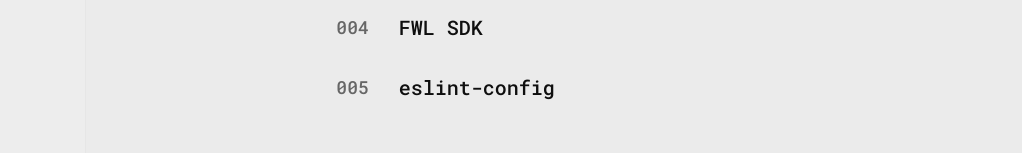
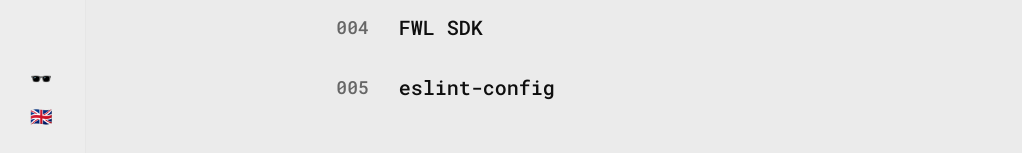
Before and after one commit to Fuzznimp/personal-website, a Next.js app: page / in a window 1280 px wide. Shown: the part 644-797 px from the top of the page, without its empty margins (0-1022 px from the left). Built offline with nearby package versions, Linux system fonts and the light colour scheme.

Commit message:
Improved i18n

```diff
--- a/src/components/header.tsx
+++ b/src/components/header.tsx
@@ -1,4 +1,5 @@
 import Link from "next/link";
+import { useRouter } from "next/router";
 import React from "react";
 
 import { GitHubIcon } from "./icons/github";
@@ -7,6 +8,8 @@ import { MailIcon } from "./icons/mail";
 import { TwitterIcon } from "./icons/twitter";
 
 export const Header: React.FC = () => {
+  const router = useRouter();
+
   return (
     <div className="md:h-screen p-12 bg-contrastCopy flex flex-col justify-between border-r border-secondary">
       <section>
@@ -40,6 +43,20 @@ export const Header: React.FC = () => {
           </Link>
         </div>
       </section>
+      <div className="flex lg:flex-col justify-around">
+        <button className="md:mb-8 md:text-left">
+          {router.locale === "en" ? "🕶️" : "💡"}
+        </button>
+        {router.locale === "en" ? (
+          <Link href="/fr" locale="fr">
+            <a>🇬🇧</a>
+          </Link>
+        ) : (
+          <Link href="/" locale="en">
+            <a>🇫🇷</a>
+          </Link>
+        )}
+      </div>
     </div>
   );
 };
```
